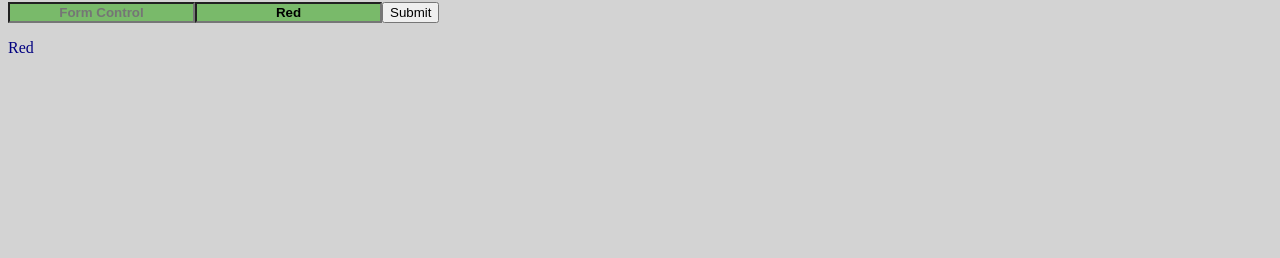
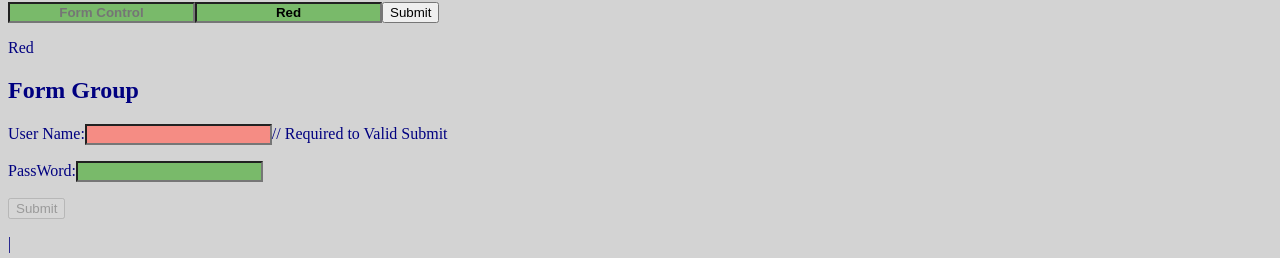
Before and after one commit to AshrafSaker/photoEditor, an Angular app: page / in a window 1280 px wide. Shown: the part 830-1088 px from the top of the page. Before the commit the page ends 903 px from the top, so only its background shows below. Built offline with nearby package versions, Linux system fonts and the light colour scheme.

Commit message:
Form Group
Make a form in group to login
do and import validators
make a small form in html

```diff
--- a/src/app/app.component.html
+++ b/src/app/app.component.html
@@ -47,3 +47,13 @@
 </form>
 <p>{{formName.value}}</p>
 <p>{{color.value}}</p>
+
+<!--Form Group -->
+<h2>Form Group</h2>
+<form [formGroup]="formLogin" (ngSubmit)="groupForm()">
+  <p>User Name:<input type="text" formControlName="user">// Required to Valid Submit</p>
+  <p>PassWord:<input type="text" formControlName="pass"></p>
+  <p><input type="submit" value="Submit" [disabled]="!formLogin.valid"></p>
+</form>
+
+{{formLogin.value.user}} | {{formLogin.value.pass}}
--- a/src/app/app.component.ts
+++ b/src/app/app.component.ts
@@ -3,6 +3,8 @@ import {HeaderComponent} from '../header/header.component';
 import { Component} from '@angular/core';
 import { RouterOutlet } from '@angular/router';
 import  { ReactiveFormsModule } from '@angular/forms';
+import { FormGroup } from '@angular/forms';
+import { Validators } from '@angular/forms';
 
 
 
@@ -11,7 +13,7 @@ import  { ReactiveFormsModule } from '@angular/forms';
 @Component({
   selector: 'app-root',
   standalone: true,
-  imports: [HeaderComponent,RouterOutlet,FormsModule,ReactiveFormsModule],
+  imports: [HeaderComponent,RouterOutlet,FormsModule,ReactiveFormsModule,],
   templateUrl: './app.component.html',
   styleUrl: './app.component.css'
 })
@@ -19,14 +21,14 @@ export class AppComponent {
   login() {
 
     alert("Welcome");
-  }
+  };
 
   isRed = false;
   upperClass = ['uppercase'];
   change() {
     this.isRed = !this.isRed;
     console.log("changed");
-  }
+  };
   imageURL = 'https://www.sololearn.com/images/tree.jpg';
   imgAlt = 'Tree';
 
@@ -39,7 +41,7 @@ export class AppComponent {
   username = '';
   showName(){
     console.log(this.username);
-  }
+  };
 
   //formcontrol
   formName = new FormControl('');
@@ -47,5 +49,14 @@ export class AppComponent {
   showFormControl(){
     console.log(this.formName.value)
     console.log(this.color.value)
-  }
+  };
+
+  //FormGroup
+  formLogin = new FormGroup({
+    user: new FormControl('',Validators.required),
+    pass: new FormControl(''),
+  });
+  groupForm(){
+    console.log(this.formLogin.value.user + '|'+this.formLogin.value.pass)
+  };
 }
```
